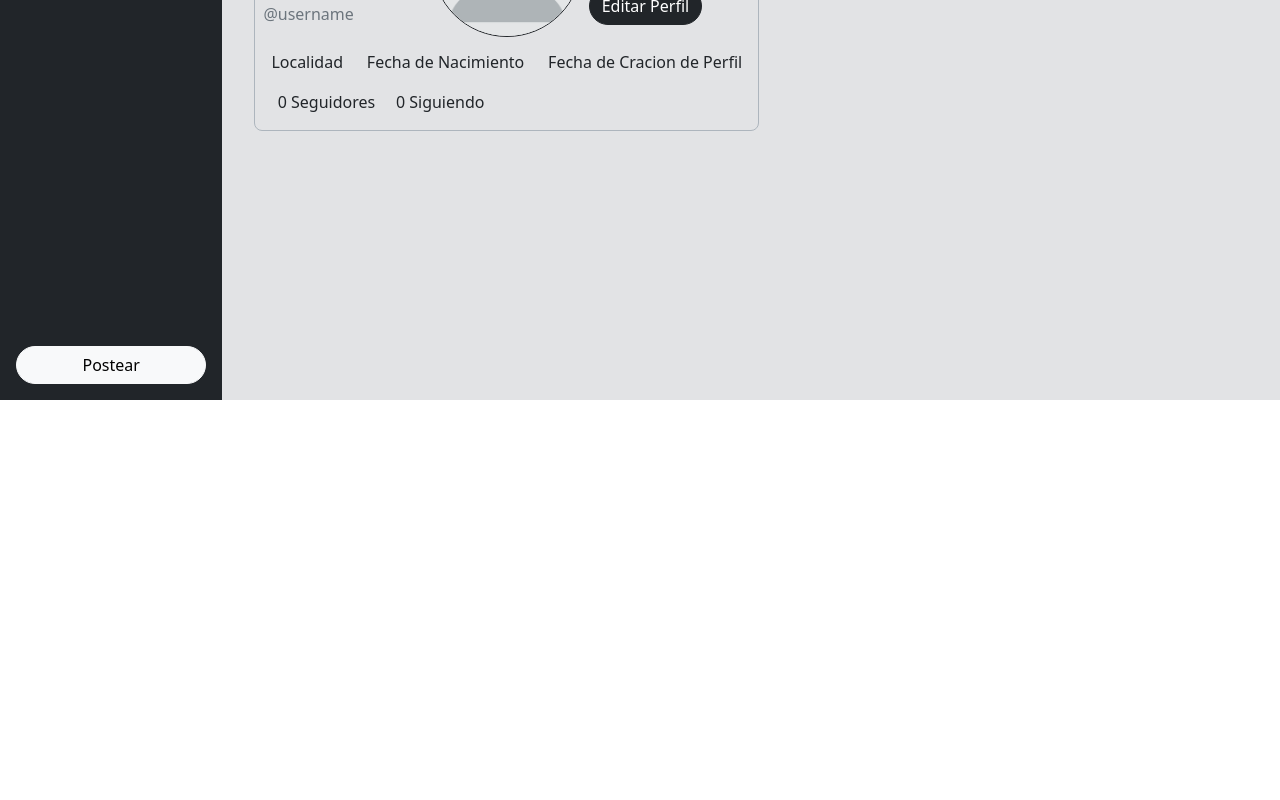
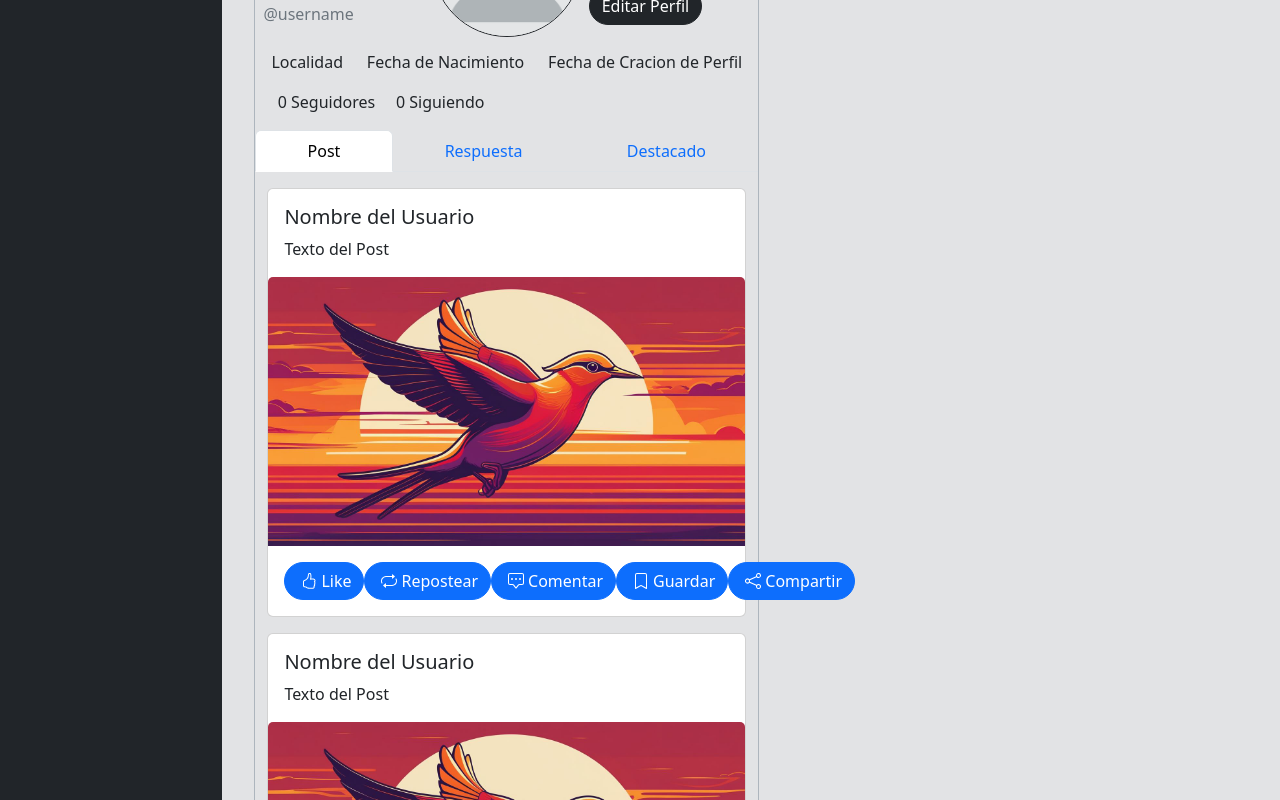
Before and after one commit to giulibrumatti/antisocial-net, a React (Vite) app: page /profile in a window 1280 px wide. Shown: the part 400-1200 px from the top of the page. Before the commit the page ends 800 px from the top, so only its background shows below. Built offline with nearby package versions, Linux system fonts and the light colour scheme.

Commit message:
Add Bootstrap Icons and enhance Profile page with tabs and Post component

```diff
--- a/package.json
+++ b/package.json
@@ -12,6 +12,7 @@
   "dependencies": {
     "axios": "^1.10.0",
     "bootstrap": "^5.3.6",
+    "bootstrap-icons": "^1.13.1",
     "react": "^19.1.0",
     "react-bootstrap": "^2.10.10",
     "react-dom": "^19.1.0",
--- /dev/null
+++ b/src/components/Post/Post.tsx
@@ -0,0 +1,49 @@
+import portada from "../../assets/portada.jpg";
+import Card from 'react-bootstrap/Card';
+import { Button } from "react-bootstrap";
+const Post = () => {
+    return (
+        <div className="container">
+            <Card className="w-100 mb-3">
+                <Card.Body>
+                    <Card.Title>Nombre del Usuario</Card.Title>
+                    <Card.Text>
+                        Texto del Post
+                    </Card.Text>
+                </Card.Body>
+                <Card.Img variant="top" src={portada} />
+                <Card.Body className="d-flex justify-content-between">
+                    <Button className="rounded-pill d-flex align-items-center justify-content-around" variant="primary">
+                        <svg xmlns="http://www.w3.org/2000/svg" width="16" height="16" fill="currentColor" className="bi bi-hand-thumbs-up mx-1" viewBox="0 0 16 16">
+                            <path d="M8.864.046C7.908-.193 7.02.53 6.956 1.466c-.072 1.051-.23 2.016-.428 2.59-.125.36-.479 1.013-1.04 1.639-.557.623-1.282 1.178-2.131 1.41C2.685 7.288 2 7.87 2 8.72v4.001c0 .845.682 1.464 1.448 1.545 1.07.114 1.564.415 2.068.723l.048.03c.272.165.578.348.97.484.397.136.861.217 1.466.217h3.5c.937 0 1.599-.477 1.934-1.064a1.86 1.86 0 0 0 .254-.912c0-.152-.023-.312-.077-.464.201-.263.38-.578.488-.901.11-.33.172-.762.004-1.149.069-.13.12-.269.159-.403.077-.27.113-.568.113-.857 0-.288-.036-.585-.113-.856a2 2 0 0 0-.138-.362 1.9 1.9 0 0 0 .234-1.734c-.206-.592-.682-1.1-1.2-1.272-.847-.282-1.803-.276-2.516-.211a10 10 0 0 0-.443.05 9.4 9.4 0 0 0-.062-4.509A1.38 1.38 0 0 0 9.125.111zM11.5 14.721H8c-.51 0-.863-.069-1.14-.164-.281-.097-.506-.228-.776-.393l-.04-.024c-.555-.339-1.198-.731-2.49-.868-.333-.036-.554-.29-.554-.55V8.72c0-.254.226-.543.62-.65 1.095-.3 1.977-.996 2.614-1.708.635-.71 1.064-1.475 1.238-1.978.243-.7.407-1.768.482-2.85.025-.362.36-.594.667-.518l.262.066c.16.04.258.143.288.255a8.34 8.34 0 0 1-.145 4.725.5.5 0 0 0 .595.644l.003-.001.014-.003.058-.014a9 9 0 0 1 1.036-.157c.663-.06 1.457-.054 2.11.164.175.058.45.3.57.65.107.308.087.67-.266 1.022l-.353.353.353.354c.043.043.105.141.154.315.048.167.075.37.075.581 0 .212-.027.414-.075.582-.05.174-.111.272-.154.315l-.353.353.353.354c.047.047.109.177.005.488a2.2 2.2 0 0 1-.505.805l-.353.353.353.354c.006.005.041.05.041.17a.9.9 0 0 1-.121.416c-.165.288-.503.56-1.066.56z" />
+                        </svg>
+                        Like</Button>
+                    <Button className="rounded-pill d-flex align-items-center justify-content-around" variant="primary">
+                        <svg xmlns="http://www.w3.org/2000/svg" width="16" height="16" fill="currentColor" className="bi bi-repeat mx-1" viewBox="0 0 16 16">
+                            <path d="M11 5.466V4H5a4 4 0 0 0-3.584 5.777.5.5 0 1 1-.896.446A5 5 0 0 1 5 3h6V1.534a.25.25 0 0 1 .41-.192l2.36 1.966c.12.1.12.284 0 .384l-2.36 1.966a.25.25 0 0 1-.41-.192m3.81.086a.5.5 0 0 1 .67.225A5 5 0 0 1 11 13H5v1.466a.25.25 0 0 1-.41.192l-2.36-1.966a.25.25 0 0 1 0-.384l2.36-1.966a.25.25 0 0 1 .41.192V12h6a4 4 0 0 0 3.585-5.777.5.5 0 0 1 .225-.67Z" />
+                        </svg>
+                        Repostear</Button>
+                    <Button className="rounded-pill d-flex align-items-center justify-content-around" variant="primary">
+                        <svg xmlns="http://www.w3.org/2000/svg" width="16" height="16" fill="currentColor" className="bi bi-chat-square-dots mx-1" viewBox="0 0 16 16">
+                            <path d="M14 1a1 1 0 0 1 1 1v8a1 1 0 0 1-1 1h-2.5a2 2 0 0 0-1.6.8L8 14.333 6.1 11.8a2 2 0 0 0-1.6-.8H2a1 1 0 0 1-1-1V2a1 1 0 0 1 1-1zM2 0a2 2 0 0 0-2 2v8a2 2 0 0 0 2 2h2.5a1 1 0 0 1 .8.4l1.9 2.533a1 1 0 0 0 1.6 0l1.9-2.533a1 1 0 0 1 .8-.4H14a2 2 0 0 0 2-2V2a2 2 0 0 0-2-2z" />
+                            <path d="M5 6a1 1 0 1 1-2 0 1 1 0 0 1 2 0m4 0a1 1 0 1 1-2 0 1 1 0 0 1 2 0m4 0a1 1 0 1 1-2 0 1 1 0 0 1 2 0" />
+                        </svg>
+                        Comentar</Button>
+                    <Button className="rounded-pill d-flex align-items-center justify-content-around" variant="primary">
+                        <svg xmlns="http://www.w3.org/2000/svg" width="16" height="16" fill="currentColor" className="bi bi-bookmark mx-1" viewBox="0 0 16 16">
+                            <path d="M2 2a2 2 0 0 1 2-2h8a2 2 0 0 1 2 2v13.5a.5.5 0 0 1-.777.416L8 13.101l-5.223 2.815A.5.5 0 0 1 2 15.5zm2-1a1 1 0 0 0-1 1v12.566l4.723-2.482a.5.5 0 0 1 .554 0L13 14.566V2a1 1 0 0 0-1-1z" />
+                        </svg>
+                        Guardar</Button>
+                    <Button className="rounded-pill d-flex align-items-center justify-content-around" variant="primary">
+                        <svg xmlns="http://www.w3.org/2000/svg" width="16" height="16" fill="currentColor" className="bi bi-share mx-1" viewBox="0 0 16 16">
+                            <path d="M13.5 1a1.5 1.5 0 1 0 0 3 1.5 1.5 0 0 0 0-3M11 2.5a2.5 2.5 0 1 1 .603 1.628l-6.718 3.12a2.5 2.5 0 0 1 0 1.504l6.718 3.12a2.5 2.5 0 1 1-.488.876l-6.718-3.12a2.5 2.5 0 1 1 0-3.256l6.718-3.12A2.5 2.5 0 0 1 11 2.5m-8.5 4a1.5 1.5 0 1 0 0 3 1.5 1.5 0 0 0 0-3m11 5.5a1.5 1.5 0 1 0 0 3 1.5 1.5 0 0 0 0-3" />
+                        </svg>
+                        Compartir</Button>
+                </Card.Body>
+
+            </Card>
+        </div>
+    );
+}
+
+export default Post;
--- a/src/pages/Profile/Profile.tsx
+++ b/src/pages/Profile/Profile.tsx
@@ -1,10 +1,14 @@
-import { useEffect } from "react";
+import { useEffect, useState } from "react";
 import { useNavigate } from "react-router-dom";
 import { Button } from "react-bootstrap";
 import portada from "../../assets/portada.jpg";
 import fotoPerfil from "../../assets/fotoPerfil.png";
+import Tab from 'react-bootstrap/Tab';
+import Tabs from 'react-bootstrap/Tabs';
 import "./profile.css";
+import Post from "../../components/Post/Post";
 const Profile = () => {
+    const [key, setKey] = useState<string>('home');
     const navigate = useNavigate();
     const user = false // se reemplaza con la peticion a useContext para sabver si el usuario esta logueado
     useEffect(() => {
@@ -13,7 +17,7 @@ const Profile = () => {
     }, [user, navigate])
     return (
         <div className="container mx-2 border border-dark-subtle rounded-3 p-0 m-0 w-50">
-            <h4 className="p-2">Profile Page / NOMBRE DEL USUARIO</h4>
+            <h4 className="p-2">NOMBRE DEL USUARIO</h4>
             <div className="p-0 m-0 container-fluid position-relative">
                 <img className="w-100" src={portada} alt="Portada del usuario" />
                 <img className="foto-perfil border border-dark" src={fotoPerfil} alt="" />
@@ -34,6 +38,25 @@ const Profile = () => {
                 <p><span>0</span> Seguidores</p>
                 <p><span>0</span> Siguiendo</p>
             </div>
+            <Tabs
+                defaultActiveKey="Post"
+                id="uncontrolled-tab"
+                className="mb-3"
+                fill
+            >
+                <Tab eventKey="Post" title="Post">
+                    <Post></Post>
+                    <Post></Post>
+                </Tab>
+                <Tab eventKey="Respuesta" title="Respuesta">
+                    <Post></Post>
+                    <Post></Post>
+                </Tab>
+                <Tab eventKey="Destacado" title="Destacado" >
+                    <Post></Post>
+                    <Post></Post>
+                </Tab>
+            </Tabs>
         </div >
     );
 }
```
Also changed, not shown: 1 other file (tests, documents, lock files or other folders).
